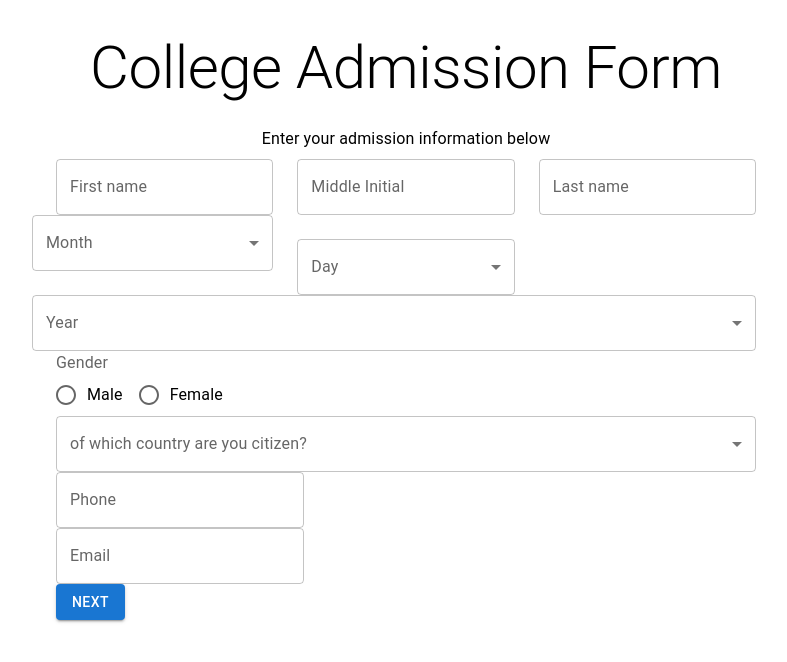
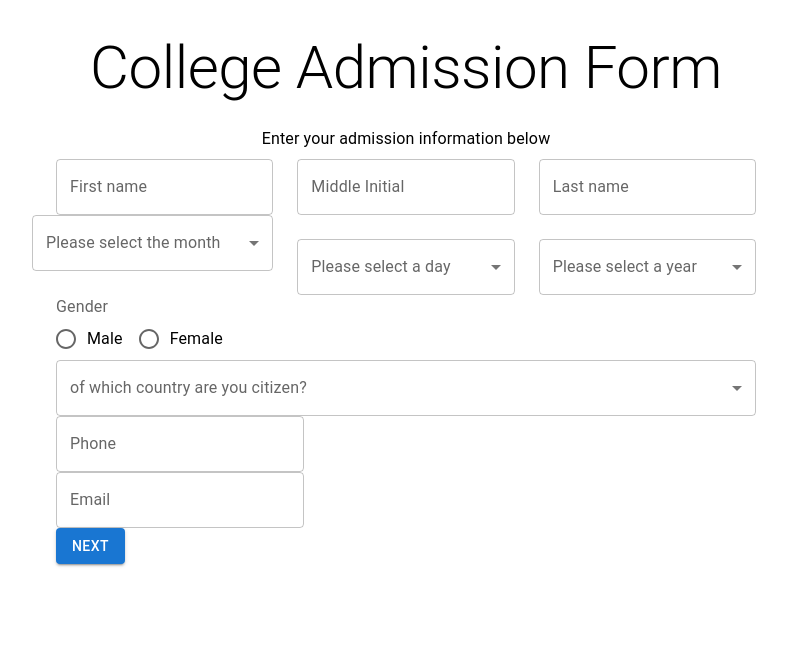
Before and after one commit to saidazimov720/react-17, a React (Create React App) app: page / in a window 1280 px wide. Shown: the top 662 px of the page, without its empty margins (234-1021 px from the left). Built offline with nearby package versions, Linux system fonts and the light colour scheme.

Commit message:
fix the uncorrect parts

```diff
--- a/src/components/Form.tsx
+++ b/src/components/Form.tsx
@@ -14,7 +14,6 @@ import {
     FormControlLabel,
     Typography,
     FormLabel,
-    Grid2
 } from "@mui/material";
 
 interface AdmissionProps {
@@ -44,7 +43,7 @@ const AdmissionForm: React.FC<AdmissionProps> = ({ onSubmit }) => {
 
                     <Grid xs={12} sm={4}>
                         <FormControl fullWidth>
-                            <InputLabel>Month</InputLabel>
+                            <InputLabel>Please select the month</InputLabel>
                             <Select     {...register('birthMonth')}>
                                 <MenuItem value="">Please select the month</MenuItem>
                                 {Array.from({ length: 12 }, (_, i) => (
@@ -57,7 +56,7 @@ const AdmissionForm: React.FC<AdmissionProps> = ({ onSubmit }) => {
                     </Grid>
                     <Grid item xs={12} sm={4}>
                         <FormControl fullWidth>
-                            <InputLabel>Day</InputLabel>
+                            <InputLabel>Please select a day</InputLabel>
                             <Select {...register('birthDay')}>
                                 <MenuItem value="">Please select a day</MenuItem>
                                 {Array.from({length: 31}, (_, i) =>(
@@ -68,8 +67,9 @@ const AdmissionForm: React.FC<AdmissionProps> = ({ onSubmit }) => {
                             </Select>
                         </FormControl>
                     </Grid>
+                    <Grid item xs={12} sm={4}>
                     <FormControl fullWidth>
-                        <InputLabel>Year</InputLabel>
+                        <InputLabel>Please select a year</InputLabel>
                         <Select {...register('birthYear')}>
                             <MenuItem value="">Please select a year</MenuItem>
                             {Array.from({length: 100}, (_, i) =>(
@@ -79,6 +79,7 @@ const AdmissionForm: React.FC<AdmissionProps> = ({ onSubmit }) => {
                             ))}
                         </Select>
                     </FormControl>
+                    </Grid>
                 </Grid>
                 <Grid item xs={12} sm={6}>
                     <FormControl component="fieldset">
@@ -102,10 +103,10 @@ const AdmissionForm: React.FC<AdmissionProps> = ({ onSubmit }) => {
                     </FormControl>
                 </Grid>
 
-                <Grid item xs={12} sm={6}>
+                <Grid item xs={12} sm={4}>
                     <TextField label="Phone" {...register('phone')}/>
                 </Grid>
-                <Grid item xs={12} sm={6}>
+                <Grid item xs={12} sm={4}>
                     <TextField label="Email" {...register('email')}/>
                 </Grid>
 
```
